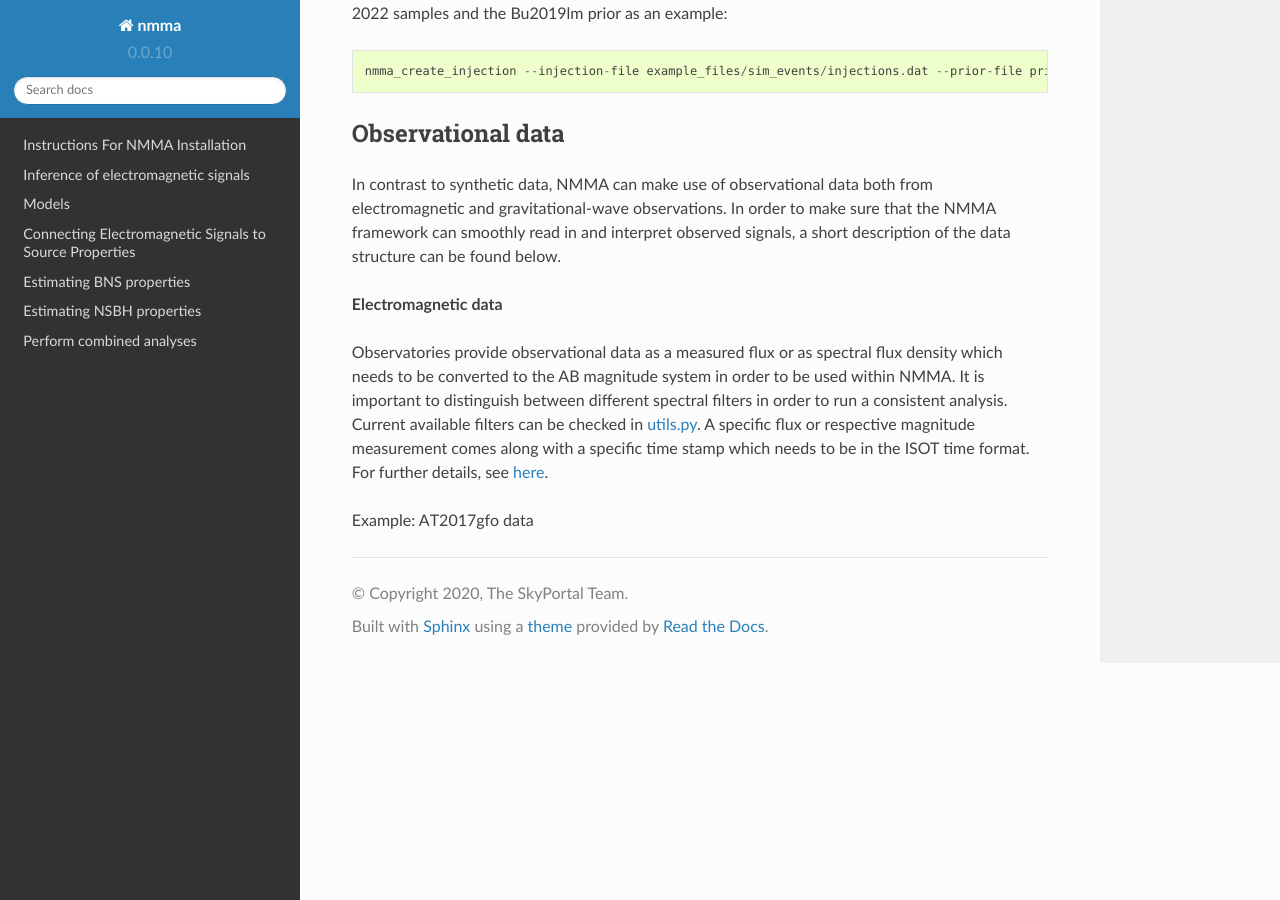
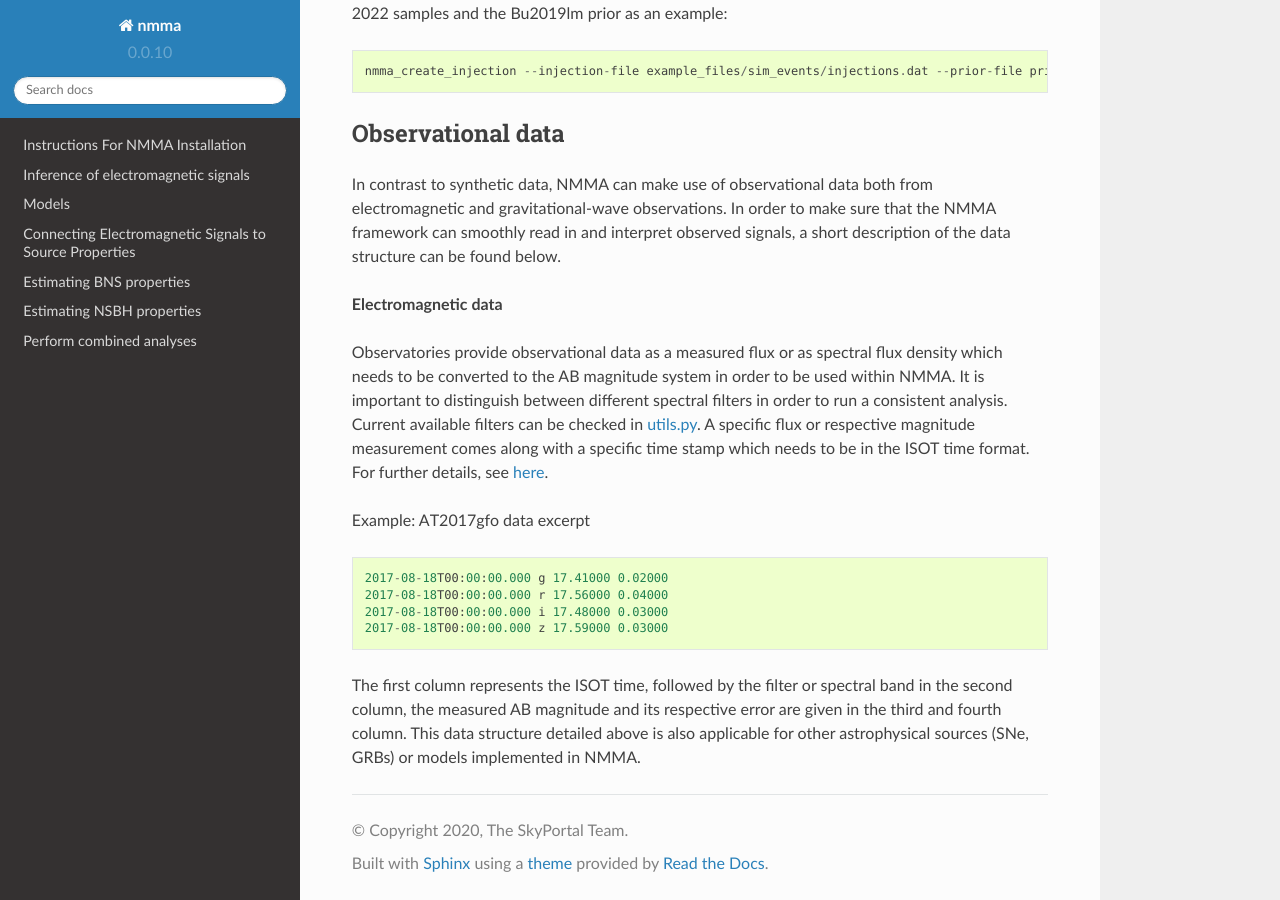
Before and after one commit to nuclear-multimessenger-astronomy/nmma, a Sphinx documentation site: the page built from doc/data_inj_obs.md, in a window 1280 px wide and 900 px high, scrolled down 1092 px. Built offline with Sphinx 7.4.7 and the Read the Docs theme 2.0.0, drawn with Linux system fonts in a browser that asks for light colours; pages that are not in the unit, such as notebooks, are missing from menus; some of the changed text lies outside the part shown.

Commit message:
Update data_inj_obs.md

```diff
--- a/doc/data_inj_obs.md
+++ b/doc/data_inj_obs.md
@@ -49,4 +49,11 @@ checked in [utils.py](https://github.com/nuclear-multimessenger-astronomy/nmma/b
 A specific flux or respective magnitude measurement comes along with a specific time stamp which needs to be in the ISOT time format.
 For further details, see [here](https://docs.astropy.org/en/stable/api/astropy.time.TimeISOT.html).
 
-Example: AT2017gfo data
+Example: AT2017gfo data excerpt
+
+    2017-08-18T00:00:00.000 g 17.41000 0.02000
+    2017-08-18T00:00:00.000 r 17.56000 0.04000
+    2017-08-18T00:00:00.000 i 17.48000 0.03000
+    2017-08-18T00:00:00.000 z 17.59000 0.03000
+
+The first column represents the ISOT time, followed by the filter or spectral band in the second column, the measured AB magnitude and its respective error are given in the third and fourth column. This data structure detailed above is also applicable for other astrophysical sources (SNe, GRBs) or models implemented in NMMA.
```
Also changed, not shown: other parts of doc/data_inj_obs.md (+2 -2 lines).
